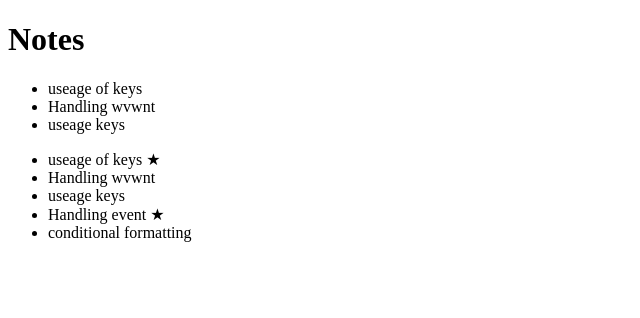
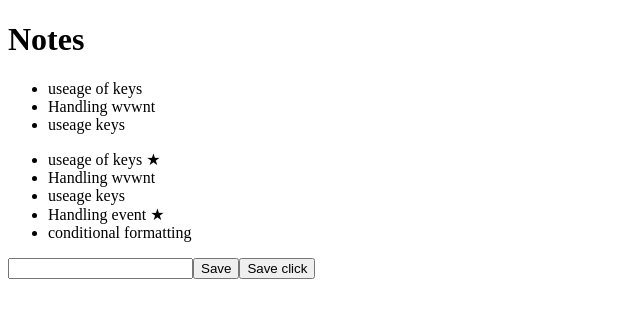
Before and after one commit to SaranSenthil/react, a React app: page / in a window 1280 px wide. Shown: the top 318 px of the page, without its empty margins (0-640 px from the left). Built offline with nearby package versions, Linux system fonts and the light colour scheme; the HTML template or start-up script is replaced by a standard one.

Commit message:
click function added

```diff
--- a/src/App.jsx
+++ b/src/App.jsx
@@ -83,7 +83,11 @@
   const notes =props.notes;
   //desrtucture
   //const {notes}=props;
-  console.log(notes);
+  // console.log(notes);
+  const addnote =(event)=>{
+    event.preventDefault();
+    console.log('button clicked',event.target);
+  }
   return (
     <div>
       <h1>
@@ -102,6 +106,11 @@
             <Notes key={note.id} note={note}/>
         )}
       </ul>
+      <form onClick={addnote}>
+        <input />
+          <button type="submit">Save</button>
+          <button onClick={()=> console.log('clicked')}>Save click</button>
+      </form>
     </div>
   )
 }
```
